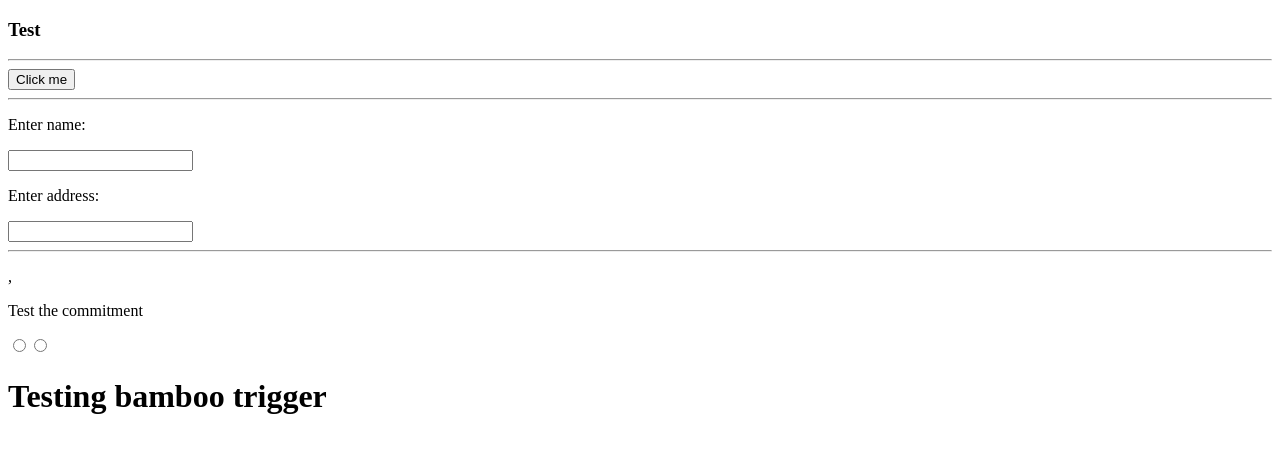
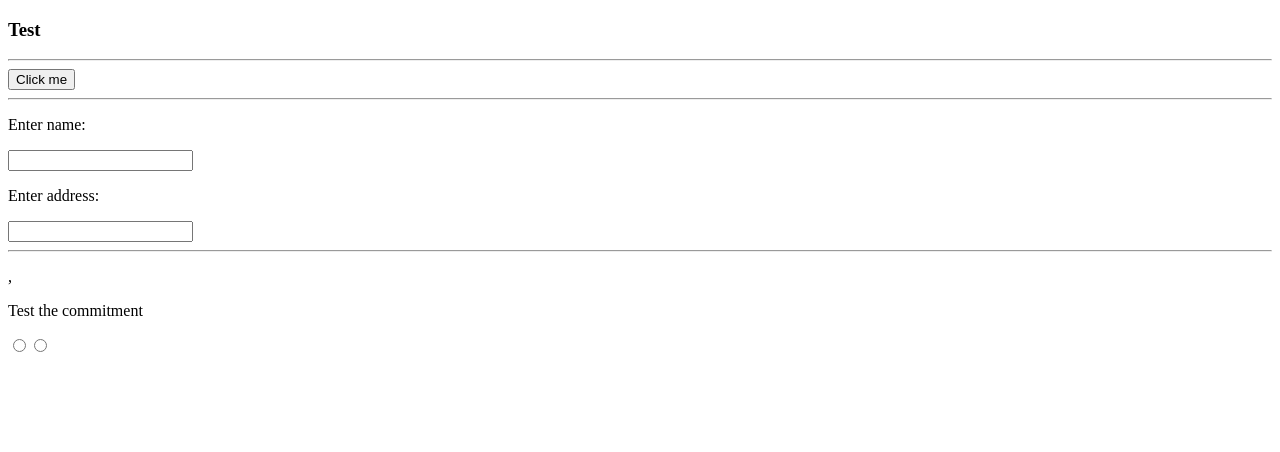
Before and after one commit to KaZi-dev/TestCypress, an Angular app: page / in a window 1280 px wide. Shown: the top 452 px of the page. Built offline with nearby package versions, Linux system fonts and the light colour scheme.

Commit message:
testerino

```diff
--- a/src/app/test-side/test-side.component.html
+++ b/src/app/test-side/test-side.component.html
@@ -15,4 +15,3 @@
   <input name="rbtn1" type="radio">
   <input name="rbtn2" type="radio">
 </form>
-<h1>Testing bamboo trigger</h1>
```
